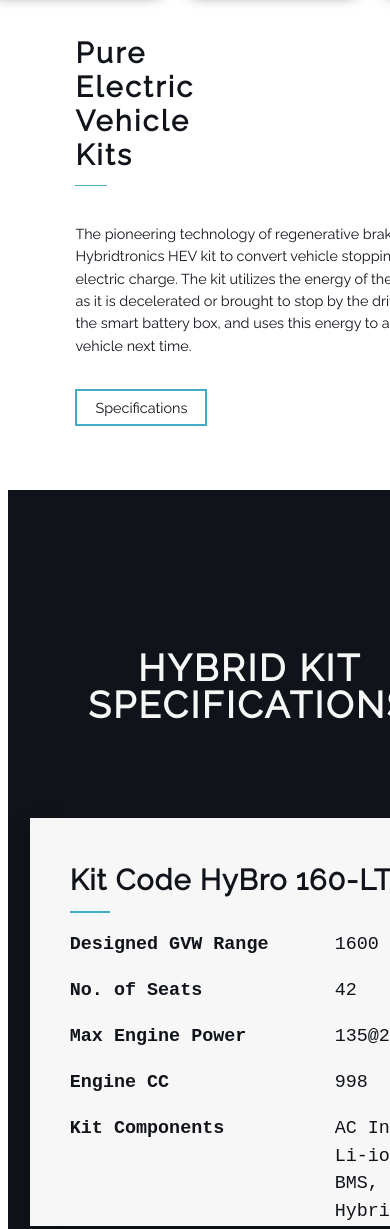
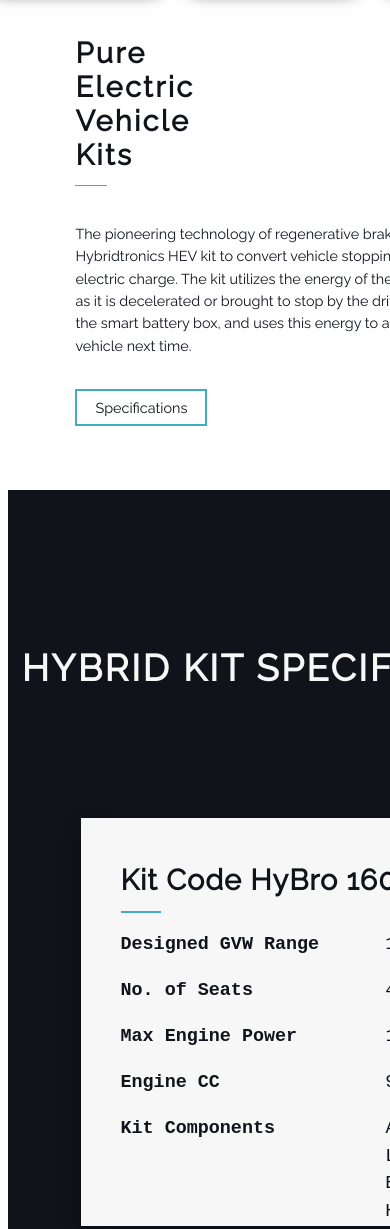
Before and after one commit to PurviAgarwal/PurviAgarwal.github.io, a plain HTML site: page html/products.html in a window 390 px wide. Shown: the part 517-1746 px from the top of the page. Drawn offline with Linux system fonts and the light colour scheme.

Commit message:
Update products.css

```diff
--- a/css/products.css
+++ b/css/products.css
@@ -322,7 +322,7 @@ h3{
     width: 100%;
   }
   .section2{
-    width: 124%;
+    width: 150%;
   }
   .topnav{
     right: -8rem;
```
